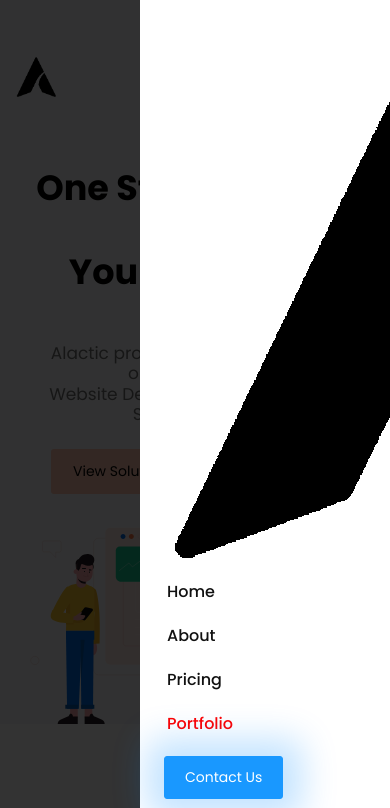
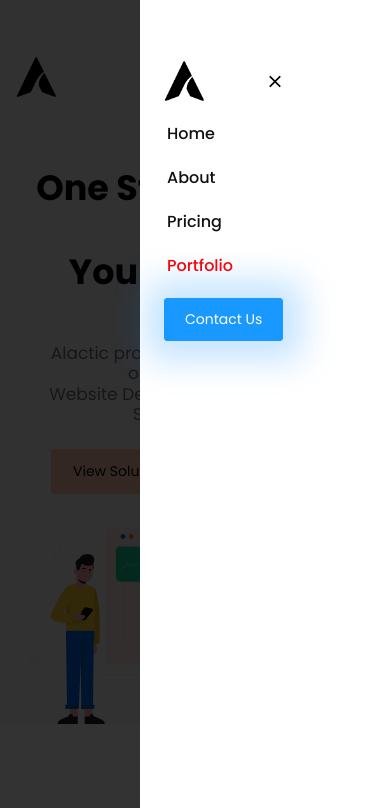
Before and after one commit to AnuragCodeCom/NewAlacticWebsite, a plain HTML site: page index.html in a window 390 px wide. Both pictures are taken after a click on the button 354 px from the left and 76 px from the top of the page. Shown: the top 808 px of the page. Drawn offline with Linux system fonts and the light colour scheme.

Commit message:
Logo in mobile Sizing Fix

```diff
--- a/index.html
+++ b/index.html
@@ -27,7 +27,7 @@
         <ul class="navbar-nav align-items-lg-center align-items-start ml-auto">
           <li class="d-flex align-items-center justify-content-between pl-4 pl-lg-0">
             <div class="navbar-collapse-logo">
-              <img src="images/logo-black.png" alt="">
+              <img src="images/logo-black.png" alt="" height='40'>
             </div>
             <button class="navbar-toggler close-button" type="button" data-toggle="collapse" data-target="#navbarSupportedContent" aria-controls="navbarSupportedContent" aria-expanded="false" aria-label="Toggle navigation">
               <span class="mdi mdi-close navbar-toggler-icon pl-5"></span>
```
